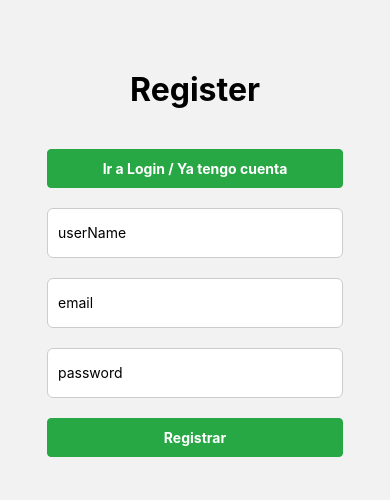
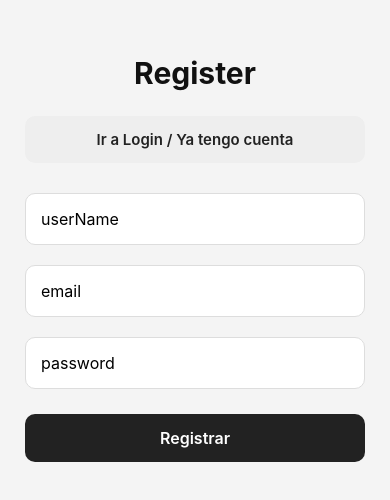
Before and after one commit to Lukssoncrack/2da-TP-Progra, a React Native app in the folder integrador/: screen /Register in a window 390 px wide. Shown: the part 164-664 px from the top of the page. Built offline with nearby package versions, Linux system fonts and the light colour scheme; no server answers.

Commit message:
hice solo el css

```diff
--- a/integrador/src/components/Post.js
+++ b/integrador/src/components/Post.js
@@ -49,76 +49,104 @@ class Post extends Component {
 
     render() {
         return (
-            <View style={styles.conteiner}>
+            <View style={styles.postContainer}>
 
-                <Text style={styles.title}>{this.props.postData.email}</Text>
+                <Text style={styles.email}>{this.props.postData.email}</Text>
                 <Text style={styles.message}>{this.props.postData.message}</Text>
                 <Text style={styles.likes}>Likes: {this.props.postData.likes ? this.props.postData.likes.length : 0}</Text>
-                {auth.currentUser ? (this.props.postData.likes.includes(auth.currentUser.email) ?
-                    <Pressable style={styles.boton2} onPress={() => this.onUnlike()}>
-                        <Text>Quitar like</Text>
+
+                {auth.currentUser ? (
+                    this.props.postData.likes.includes(auth.currentUser.email) ? (
+                        <Pressable style={styles.unlikeButton} onPress={() => this.onUnlike()}>
+                            <Text style={styles.unlikeText}>Quitar like</Text>
                         </Pressable>
-                    :
-                    <Pressable style={styles.boton} onPress={() => this.onLike()}>
-                        <Text>Like</Text>
-                    </Pressable>) : (<Text style={styles.noAuth}>Debes estar logueado para dar like</Text>)}
+                    ) : (
+                        <Pressable style={styles.likeButton} onPress={() => this.onLike()}>
+                            <Text style={styles.likeText}>Like</Text>
+                        </Pressable>
+                    )
+                ) : (
+                    <Text style={styles.noAuth}>Debes estar logueado para dar like</Text>
+                )}
 
-                    <Pressable style={styles.boton} onPress={() => this.props.navigation.navigate('NuevoComentario')}>
-                        <Text>Comentar</Text>
+                <Pressable
+                    style={styles.commentButton}
+                    onPress={() => this.props.navigation.navigate('NuevoComentario')}
+                >
+                    <Text style={styles.commentText}>Comentar</Text>
                 </Pressable>
 
             </View>
         )
     }
 }
+
 const styles = StyleSheet.create({
-flatlist: {
-width: '100%',
-flex: 1
-
+  postContainer: {
+    backgroundColor: "#FFF",
+    padding: 16,
+    borderRadius: 14,
+    marginVertical: 10,
+    shadowColor: "#000",
+    shadowOpacity: 0.06,
+    shadowRadius: 6,
+    shadowOffset: { width: 0, height: 3 },
+    elevation: 3,
   },
-    title: {
-        fontSize: 20,
-        fontWeight: 'bold',
-        marginBottom: 5
+  email: {
+    fontSize: 14,
+    fontWeight: "600",
+    color: "#444",
+    marginBottom: 6,
   },
   message: {
     fontSize: 16,
-        marginBottom: 10
+    color: "#222",
+    marginBottom: 10,
   },
   likes: {
     fontSize: 14,
-        marginBottom: 5,
-        color: 'gray'
+    color: "#777",
+    marginBottom: 10,
   },
-    boton: {
-        backgroundColor: 'orange',
-        borderRadius: 4,
-        padding: 10,
-        alignItems: 'center',
-        marginBottom: 7
+  likeButton: {
+    backgroundColor: "#222",
+    paddingVertical: 10,
+    borderRadius: 8,
+    alignItems: "center",
+    marginBottom: 8,
   },
-    boton2: {
-        backgroundColor: 'lightblue',
-        borderRadius: 4,
-        padding: 10,
-        alignItems: 'center',
-        marginBottom: 7
+  likeText: {
+    color: "#FFF",
+    fontWeight: "600",
+  },
+  unlikeButton: {
+    backgroundColor: "#555",
+    paddingVertical: 10,
+    borderRadius: 8,
+    alignItems: "center",
+    marginBottom: 8,
+  },
+  unlikeText: {
+    color: "#FFF",
+    fontWeight: "600",
   },
   noAuth: {
     fontSize: 12,
-        color: 'red',
-        textAlign: 'center',
-        marginTop: 5
+    color: "red",
+    textAlign: "center",
+    marginBottom: 8,
   },
-    conteiner: {
-        padding: 10,
-        borderWidth: 1,
-        borderColor: 'black',
-        margin: 5,
-    }
-
+  commentButton: {
+    backgroundColor: "#EEE",
+    paddingVertical: 10,
+    borderRadius: 8,
+    alignItems: "center",
+  },
+  commentText: {
+    color: "#222",
+    fontWeight: "600",
+  },
 });
 
-
-export default Post
+export default Post;
--- a/integrador/src/screens/Home.js
+++ b/integrador/src/screens/Home.js
@@ -36,35 +36,50 @@ class Home extends Component{
     }
 
     render(){
-          console.log(auth.currentUser)
         return(
-            <View>
-                <Text>Posts:</Text>
-                <FlatList
-                    data={this.state.posts}
-                    keyExtractor={(item) => item.id.toString()}
-                    renderItem={({item}) => <Post postData={item.data} id={item.id.toString()} navigation={this.props.navigation} />}
-                />
+            <View style={styles.container}>
+                <Text style={styles.title}>Posts</Text>
+
+                {this.state.posts.length === 0 ? (
+                    <Text style={styles.noPosts}>No hay posteos disponibles</Text>
+                ) : (
+                    <FlatList
+                        data={this.state.posts}
+                        keyExtractor={(item) => item.id.toString()}
+                        renderItem={({item}) =>
+                            <Post
+                                postData={item.data}
+                                id={item.id.toString()}
+                                navigation={this.props.navigation}
+                            />
+                        }
+                    />
+                )}
             </View>
         )
     }
 }
 
-
 const styles = StyleSheet.create({
-             contendor: {
+  container: {
     flex: 1,
-    justifyContent: 'center',
-    alignItems: 'center',
-    backgroundColor: '#f2f2f2'
+    backgroundColor: "#F4F4F4",
+    paddingHorizontal: 16,
+    paddingTop: 20,
   },
-  titulo: {
-    fontSize: 32,
-    fontWeight: 'bold',
-    marginBottom: 30,
-    color: '#000',
+  title: {
+    fontSize: 26,
+    fontWeight: "700",
+    color: "#222",
+    marginBottom: 15,
+    alignSelf: "center",
   },
-        })
-
+  noPosts: {
+    color: "#777",
+    fontSize: 16,
+    marginTop: 20,
+    alignSelf: "center",
+  },
+});
 
 export default Home;
--- a/integrador/src/screens/Login.js
+++ b/integrador/src/screens/Login.js
@@ -51,40 +51,40 @@ class Login extends Component {
       }
 
      })
-    return (
-      <View style={styles.contendor}>
-        <Text style={styles.titulo}>Login</Text>
+   return (
+      <View style={styles.container}>
+        <Text style={styles.title}>Login</Text>
 
         <TextInput
-          style={styles.field}
+          style={styles.input}
           keyboardType="email-address"
-          placeholder="email"
+          placeholder="Email"
           onChangeText={(text) => this.setState({ email: text })}
           value={this.state.email}
         />
 
         <TextInput
-          style={styles.field}
+          style={styles.input}
           keyboardType="default"
-          placeholder="password"
+          placeholder="Password"
           secureTextEntry={true}
           onChangeText={(text) => this.setState({ password: text })}
           value={this.state.password}
         />
 
-        <Pressable style={styles.boton} onPress={() => this.onSubmit(this.state.email, this.state.password)}>
-          <Text style={styles.text}>Iniciar sesión</Text>
+        <Pressable style={styles.button} onPress={() => this.onSubmit(this.state.email, this.state.password)}>
+          <Text style={styles.buttonText}>Iniciar sesión</Text>
         </Pressable>
 
         <Pressable
-          style={styles.boton}
+          style={styles.buttonSecondary}
           onPress={() => this.props.navigation.navigate("Register")}
         >
-          <Text style={styles.text}>Ir a Register</Text>
+          <Text style={styles.buttonSecondaryText}>Ir a Register</Text>
         </Pressable>
 
         {this.state.error ? (
-          <Text style={{ color: "red", marginTop: 10 }}>{this.state.error}</Text>
+          <Text style={styles.error}>{this.state.error}</Text>
         ) : null}
       </View>
     );
@@ -92,45 +92,57 @@ class Login extends Component {
 }
 
 const styles = StyleSheet.create({
-  contendor: {
+  container: {
     flex: 1,
+    backgroundColor: "#F4F4F4",
     justifyContent: "center",
+    paddingHorizontal: 25,
+  },
+  title: {
+    fontSize: 32,
+    fontWeight: "700",
+    color: "#111",
+    marginBottom: 30,
+    textAlign: "center",
+  },
+  input: {
+    backgroundColor: "#FFF",
+    borderRadius: 10,
+    padding: 15,
+    marginVertical: 10,
+    fontSize: 16,
+    borderColor: "#DDD",
+    borderWidth: 1,
+    width: "100%",
+  },
+  button: {
+    backgroundColor: "#222",
+    paddingVertical: 14,
+    borderRadius: 10,
     alignItems: "center",
-    backgroundColor: "#f2f2f2",
-    paddingHorizontal: 10,
-    marginTop: 20,
+    marginTop: 15,
   },
-  titulo: {
-    fontSize: 32,
-    fontWeight: "bold",
-    marginBottom: 30,
-    color: "#000",
+  buttonText: {
+    color: "#FFF",
+    fontSize: 16,
+    fontWeight: "600",
   },
-  field: {
-    height: 50,
-    paddingVertical: 15,
-    paddingHorizontal: 10,
-    borderWidth: 1,
-    borderColor: "#ccc",
-    borderRadius: 6,
-    marginVertical: 10,
-    width: "80%",
-    backgroundColor: "#fff",
+  buttonSecondary: {
+    backgroundColor: "#EEE",
+    paddingVertical: 14,
+    borderRadius: 10,
+    alignItems: "center",
+    marginTop: 10,
   },
-  boton: {
-    backgroundColor: "#28a745",
-    paddingHorizontal: 10,
-    paddingVertical: 10,
-    borderRadius: 4,
-    borderWidth: 1,
-    borderColor: "#28a745",
-    alignItems: "center",
-    width: "80%",
-    marginVertical: 10,
+  buttonSecondaryText: {
+    color: "#222",
+    fontSize: 16,
+    fontWeight: "600",
   },
-  text: {
-    color: "#fff",
-    fontWeight: "bold",
+  error: {
+    marginTop: 15,
+    color: "red",
+    fontSize: 15,
     textAlign: "center",
   },
 });
--- a/integrador/src/screens/NuevoComentario.js
+++ b/integrador/src/screens/NuevoComentario.js
@@ -26,66 +26,92 @@ class NuevoComentario extends Component {
     render() {
         return (
       <View style={styles.conteiner}>
-                <Text style={styles.title}> Nuevo comentario</Text>
-                <TextInput style={styles.input} placeholder="Escribe tu comentario aqui" value={this.state.comentario} onChangeText={text => this.setState({ comentario: text })} />
+        <Text style={styles.title}>Nuevo comentario</Text>
+
+        <TextInput
+          style={styles.input}
+          placeholder="Escribí tu comentario..."
+          value={this.state.comentario}
+          onChangeText={text => this.setState({ comentario: text })}
+        />
+
         <Pressable style={styles.boton} onPress={() => this.crearComentario()}>
-                    <Text> Comentar </Text>
+          <Text style={styles.botonText}>Comentar</Text>
         </Pressable>
 
 
-                <Text style={styles.title}>Home</Text>
-                <Pressable style={styles.boton} onPress={() => this.props.navigation.navigate('HomeMenu')}>
-                    <Text>Volver al Home</Text>
+        <Pressable style={styles.botonSec} onPress={() => this.props.navigation.navigate('HomeMenu')}>
+          <Text style={styles.botonSecText}>Volver al Home</Text>
         </Pressable>
-
       </View>
     )
   }
 }
 
-
 const styles = StyleSheet.create({
+  conteiner: {
+    flex: 1,
+    backgroundColor: "#F4F4F4",
+    padding: 20,
+    justifyContent: "center",
+  },
   title: {
-        fontSize: 20,
-        fontWeight: 'bold',
-        marginBottom: 5,
-        marginTop: 7,
+    fontSize: 28,
+    fontWeight: "700",
+    color: "#222",
+    textAlign: "center",
+    marginBottom: 20,
+  },
+  input: {
+    backgroundColor: "#FFF",
+    borderRadius: 10,
+    borderWidth: 1,
+    borderColor: "#CCC",
+    padding: 14,
+    fontSize: 16,
+    marginBottom: 14,
   },
   boton: {
-        backgroundColor: 'orange',
-        borderRadius: 4,
-        padding: 10,
-        alignItems: 'center',
-        marginBottom: 7,
-        marginTop: 7,
+    backgroundColor: "#222",
+    paddingVertical: 14,
+    borderRadius: 10,
+    alignItems: "center",
+    marginBottom: 24,
   },
-    boton2: {
-        backgroundColor: 'lightblue',
-        borderRadius: 4,
-        padding: 10,
-        alignItems: 'center',
-        marginTop: 9,
+  botonText: {
+    color: "#FFF",
+    fontSize: 16,
+    fontWeight: "600",
   },
-    conteiner: {
-        padding: 10
+  homeTitle: {
+    fontSize: 16,
+    fontWeight: "600",
+    color: "#333",
+    textAlign: "center",
+    marginBottom: 10,
   },
-    input: {
-        borderColor: 'black',
-        backgroundColor: 'white',
-        borderRadius: 3,
-        borderWidth: 2,
-        padding: 8,
+  botonSec: {
+    backgroundColor: "#EAEAEA",
+    paddingVertical: 12,
+    borderRadius: 10,
+    alignItems: "center",
+  },
+  botonSecText: {
+    color: "#222",
+    fontSize: 15,
+    fontWeight: "600",
   },
   subtitle: {
     fontSize: 15,
-        fontWeight: 'semibold',
+    fontWeight: "600",
     marginBottom: 5,
     marginTop: 7,
   },
   error: {
-        color: 'red'
-    }
-
+    color: "red",
+    textAlign: "center",
+    marginTop: 8,
+  },
 });
 
 export default NuevoComentario
--- a/integrador/src/screens/NuevoPosteo.js
+++ b/integrador/src/screens/NuevoPosteo.js
@@ -36,66 +36,94 @@ class NuevoPosteo extends Component{
 
 
     render(){
-    return(
-        <View style={styles.conteiner}>
+    return (
+            <View style={styles.container}>
                 <Text style={styles.title}>Nuevo Post</Text>
-            <Pressable style={styles.boton} onPress={()=>this.props.navigation.navigate('Home')}>
-                <Text>Volver al Home</Text>
-            </Pressable>
-            <Text style={styles.subtitle}>Mensaje</Text>
-            <TextInput style={styles.input} keyboardType="default" onChangeText={text=>this.setState({message:text})} value={this.state.message}/>
-            <Text style={styles.error}>{this.state.error}</Text>
-            <Pressable style={styles.boton2} onPress={()=>this.onSubmit()}>
-                <Text>Crear Post</Text>
+
+                <Pressable style={styles.btnSecondary} onPress={() => this.props.navigation.navigate('Home')}>
+                    <Text style={styles.btnSecondaryText}>Volver al Home</Text>
                 </Pressable>
 
+                <Text style={styles.label}>Mensaje</Text>
+
+                <TextInput
+                    style={styles.input}
+                    placeholder="Escribí tu mensaje..."
+                    onChangeText={text => this.setState({ message: text })}
+                    value={this.state.message}
+                />
+
+                {this.state.error !== "" ? (
+                    <Text style={styles.error}>{this.state.error}</Text>
+                ) : null}
+
+                <Pressable style={styles.btnPrimary} onPress={() => this.onSubmit()}>
+                    <Text style={styles.btnPrimaryText}>Crear Post</Text>
+                </Pressable>
             </View>
         )
     }
 }
 
-
 const styles = StyleSheet.create({
-    title:{
-        fontSize:20,
-        fontWeight:'bold',
-        marginBottom:5,
-        marginTop: 7,
+    container: {
+        flex: 1,
+        backgroundColor: "#F4F4F4",
+        padding: 20,
+        justifyContent: "center",
     },
-    boton:{
-        backgroundColor:'orange',
-        borderRadius:4,
-        padding:10,
-        alignItems:'center',
-        marginBottom:7,
-        marginTop: 7,
+    title: {
+        fontSize: 28,
+        fontWeight: "700",
+        color: "#222",
+        textAlign: "center",
+        marginBottom: 25,
     },
-    boton2:{
-        backgroundColor:'lightblue',
-        borderRadius:4,
-        padding:10,
-        alignItems:'center',
-        marginTop: 9,
+    label: {
+        fontSize: 16,
+        fontWeight: "600",
+        marginBottom: 8,
+        color: "#333",
     },
-    conteiner:{
-        padding:10
+    input: {
+        backgroundColor: "#FFF",
+        borderRadius: 10,
+        borderWidth: 1,
+        borderColor: "#CCC",
+        padding: 15,
+        fontSize: 16,
+        marginBottom: 15,
     },
-    input:{
-        borderColor: 'grey',
-        borderRadius: 3,
-        borderWidth: 2,
-        padding: 10,
+    error: {
+        color: "red",
+        fontSize: 14,
+        marginBottom: 10,
+        textAlign: "center",
     },
-    subtitle:{
-        fontSize:15,
-        fontWeight:'semibold',
-        marginBottom:5,
-        marginTop:7,
+    btnPrimary: {
+        backgroundColor: "#222",
+        paddingVertical: 14,
+        borderRadius: 10,
+        alignItems: "center",
+        marginTop: 10,
     },
-    error:{
-        color:'red'
-    }
-
+    btnPrimaryText: {
+        color: "#FFF",
+        fontSize: 16,
+        fontWeight: "600",
+    },
+    btnSecondary: {
+        backgroundColor: "#E0E0E0",
+        paddingVertical: 12,
+        borderRadius: 10,
+        alignItems: "center",
+        marginBottom: 25,
+    },
+    btnSecondaryText: {
+        color: "#333",
+        fontSize: 15,
+        fontWeight: "600",
+    },
 });
 
 export default NuevoPosteo
--- a/integrador/src/screens/Profile.js
+++ b/integrador/src/screens/Profile.js
@@ -99,40 +99,74 @@ render(){
 export default Profile;
 
 const styles = StyleSheet.create({
-             contendor: {
+  contendor: {
     flex: 1,
-    justifyContent: 'center',
-    alignItems: 'center',
-    backgroundColor: '#f2f2f2'
+    paddingTop: 50,
+    paddingHorizontal: 20,
+    backgroundColor: "#F4F4F4",
   },
-  boton: {
-    backgroundColor: '#d3d3d3',
+
+  titulo: {
+    fontSize: 32,
+    fontWeight: "bold",
+    color: "#222",
+    marginBottom: 20,
+    alignSelf: "center",
+  },
+
+  description: {
+    fontSize: 16,
+    color: "#555",
+    marginBottom: 6,
+  },
+
+  sectionTitle: {
+    fontSize: 20,
+    fontWeight: "600",
+    color: "#333",
+    marginTop: 25,
+    marginBottom: 10,
+  },
+
+  buttonBlue: {
+    backgroundColor: "black",
+    paddingVertical: 12,
+    borderRadius: 8,
+    alignItems: "center",
+    marginTop: 20,
+    width: "100%",
+  },
+
+  buttonText: {
+    color: 'white',
+    fontSize: 16,
+    fontWeight: "600",
+  },
+
+  noPostsText: {
+    fontSize: 16,
+    color: "#888",
+    marginTop: 20,
+    alignSelf: "center",
+  },
+
+  postContainer: {
+    backgroundColor: "#FFF",
+    width: "100%",
     padding: 15,
-    borderRadius: 10,
-    marginVertical: 10,
-    width: '80%',
-    alignItems: 'center',
+    marginVertical: 8,
+    borderRadius: 12,
+    shadowColor: "#000",
+    shadowOpacity: 0.08,
+    shadowRadius: 6,
+    shadowOffset: { width: 0, height: 3 },
+
   },
-    buttonBlue: {
-    backgroundColor: '#3A3A3A',
-    paddingVertical: 10,
-    paddingHorizontal: 20,
-    borderRadius: 5,
-    alignItems: 'center',
-    marginBottom: 20,
+
+  postText: {
+    fontSize: 16,
+    color: "#333",
+    marginBottom: 5,
+    fontWeight: "500",
   },
-  buttonText: {
-    color: '#fff',
-    fontWeight: '600',
-    fontSize: 16,
-    fontFamily: 'Roboto',
-  },
-  text: {
-    fontWeight: 'bold',
-  },titulo: {
-    fontSize: 32,
-    fontWeight: 'bold',
-    marginBottom: 30,
-    color: '#000',
-  },
-        })
+});
--- a/integrador/src/screens/Register.js
+++ b/integrador/src/screens/Register.js
@@ -60,26 +60,25 @@ class Register extends Component {
 
         })
     return (
-      <View style={styles.contendor}>
-        <Text style={styles.titulo}>Register</Text>
+      <View style={styles.container}>
+        <Text style={styles.title}>Register</Text>
 
         <Pressable
-          style={styles.boton}
+          style={styles.buttonSecondary}
           onPress={() => this.props.navigation.navigate("Login")}
         >
-          <Text style={styles.text}>Ir a Login / Ya tengo cuenta</Text>
+          <Text style={styles.buttonSecondaryText}>Ir a Login / Ya tengo cuenta</Text>
         </Pressable>
 
         <TextInput
-          style={styles.field}
-          keyboardType="default"
+          style={styles.input}
           placeholder="userName"
           onChangeText={(text) => this.setState({ userName: text })}
           value={this.state.userName}
         />
 
         <TextInput
-          style={styles.field}
+          style={styles.input}
           keyboardType="email-address"
           placeholder="email"
           onChangeText={(text) => this.setState({ email: text })}
@@ -87,20 +86,19 @@ class Register extends Component {
         />
 
         <TextInput
-          style={styles.field}
-          keyboardType="default"
+          style={styles.input}
           placeholder="password"
           secureTextEntry={true}
           onChangeText={(text) => this.setState({ password: text })}
           value={this.state.password}
         />
 
-        <Pressable style={styles.boton} onPress={() => this.onSubmit(this.state.email, this.state.password)}>
-          <Text style={styles.text}>Registrar</Text>
+        <Pressable style={styles.buttonPrimary} onPress={() => this.onSubmit(this.state.email, this.state.password)}>
+          <Text style={styles.buttonPrimaryText}>Registrar</Text>
         </Pressable>
 
         {this.state.error ? (
-          <Text style={{ color: "red", marginTop: 10 }}>{this.state.error}</Text>
+          <Text style={styles.error}>{this.state.error}</Text>
         ) : null}
       </View>
     );
@@ -108,45 +106,57 @@ class Register extends Component {
 }
 
 const styles = StyleSheet.create({
-  contendor: {
+  container: {
     flex: 1,
+    backgroundColor: "#F4F4F4",
     justifyContent: "center",
+    paddingHorizontal: 25,
+  },
+  title: {
+    fontSize: 30,
+    fontWeight: "700",
+    color: "#111",
+    marginBottom: 25,
+    textAlign: "center",
+  },
+  input: {
+    backgroundColor: "#FFF",
+    borderRadius: 10,
+    padding: 15,
+    marginVertical: 10,
+    fontSize: 16,
+    borderWidth: 1,
+    borderColor: "#DDD",
+    width: "100%",
+  },
+  buttonPrimary: {
+    backgroundColor: "#222",
+    paddingVertical: 14,
+    borderRadius: 10,
     alignItems: "center",
-    backgroundColor: "#f2f2f2",
-    paddingHorizontal: 10,
-    marginTop: 20,
+    marginTop: 15,
   },
-  titulo: {
-    fontSize: 32,
-    fontWeight: "bold",
-    marginBottom: 30,
-    color: "#000",
+  buttonPrimaryText: {
+    color: "#FFF",
+    fontSize: 16,
+    fontWeight: "600",
   },
-  field: {
-    height: 50,
-    paddingVertical: 15,
-    paddingHorizontal: 10,
-    borderWidth: 1,
-    borderColor: "#ccc",
-    borderRadius: 6,
-    marginVertical: 10,
-    width: "80%",
-    backgroundColor: "#fff",
+  buttonSecondary: {
+    backgroundColor: "#EEE",
+    paddingVertical: 14,
+    borderRadius: 10,
+    alignItems: "center",
+    marginBottom: 20,
   },
-  boton: {
-    backgroundColor: "#28a745",
-    paddingHorizontal: 10,
-    paddingVertical: 10,
-    borderRadius: 4,
-    borderWidth: 1,
-    borderColor: "#28a745",
-    alignItems: "center",
-    width: "80%",
-    marginVertical: 10,
+  buttonSecondaryText: {
+    color: "#222",
+    fontSize: 15,
+    fontWeight: "600",
   },
-  text: {
-    color: "#fff",
-    fontWeight: "bold",
+  error: {
+    marginTop: 15,
+    color: "red",
+    fontSize: 15,
     textAlign: "center",
   },
 });
```
Lines whose indentation alone changed are shown as unchanged.
